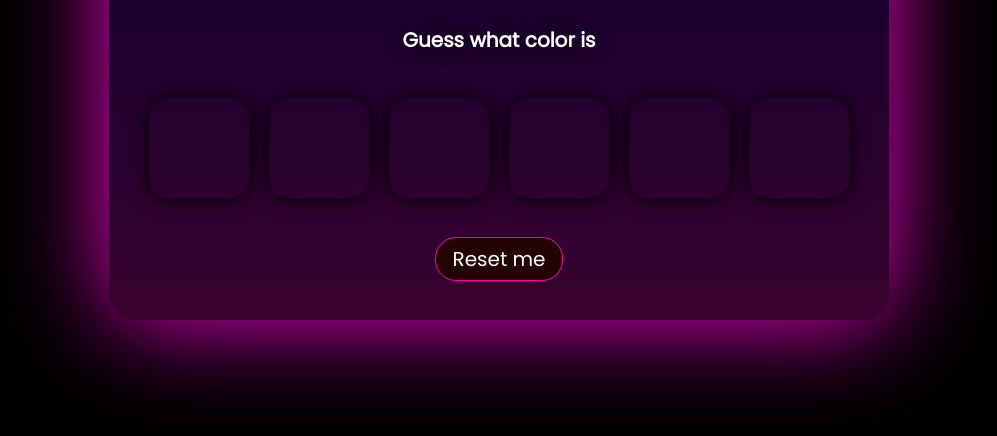
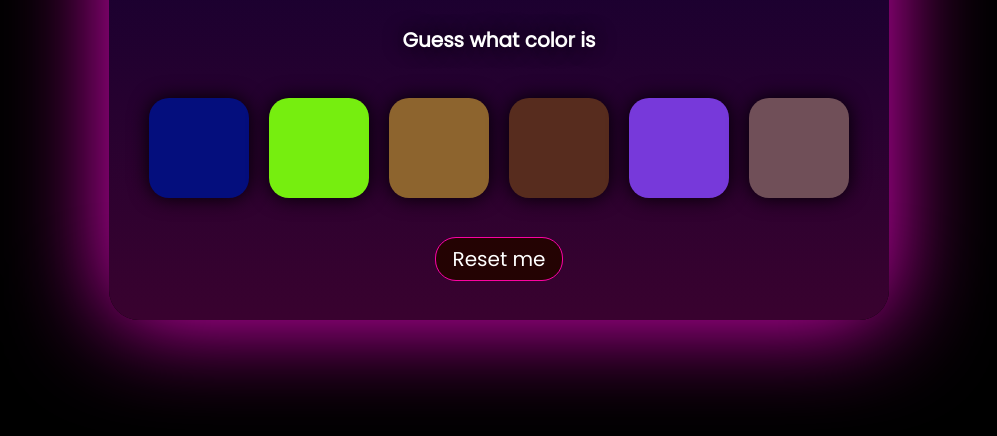
Before and after one commit to maylique/Colorguesser, a plain HTML site: page index.html in a window 1280 px wide. Shown: the part 300-736 px from the top of the page, without its empty margins (141-1138 px from the left). Drawn offline with Linux system fonts and the light colour scheme.

Commit message:
colors set

```diff
--- a/assets/css/style.css
+++ b/assets/css/style.css
@@ -43,6 +43,7 @@ section {
     width: 5rem;
     border-radius: 1rem;
     box-shadow: 0 0 1rem black;
+    background-color: #fff;
 }
 
 button {
--- a/assets/javascript/main.js
+++ b/assets/javascript/main.js
@@ -1,3 +1,5 @@
+const rgbGuess = document.querySelector('#rgbVal')
+const colorBoxes = document.querySelectorAll('.boxes')
 
 
 const colorRandomizer = () => {
@@ -8,3 +10,14 @@ const colorRandomizer = () => {
     let rgb = [red, green, blue]
     return rgb
 }
+
+console.log(colorBoxes);
+
+colorBoxes.forEach(box => {
+    let color = [colorRandomizer()]
+    let red = Math.floor((Math.random()) * 256 )+ 1
+    let green = Math.floor((Math.random()) * 256 )+ 1
+    let blue = Math.floor((Math.random()) * 256 )+ 1
+    console.log(color);
+    box.style.backgroundColor = `rgb(${red}, ${green}, ${blue})`
+})
```
